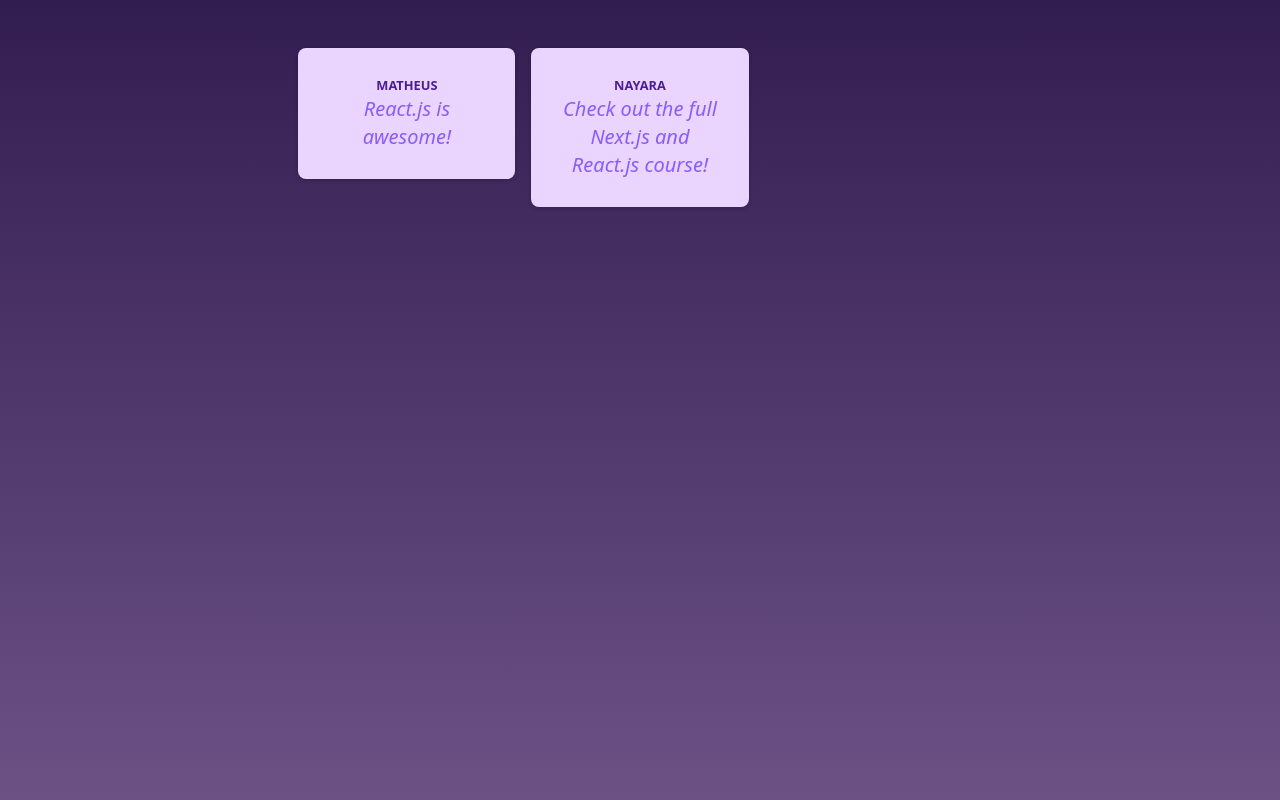
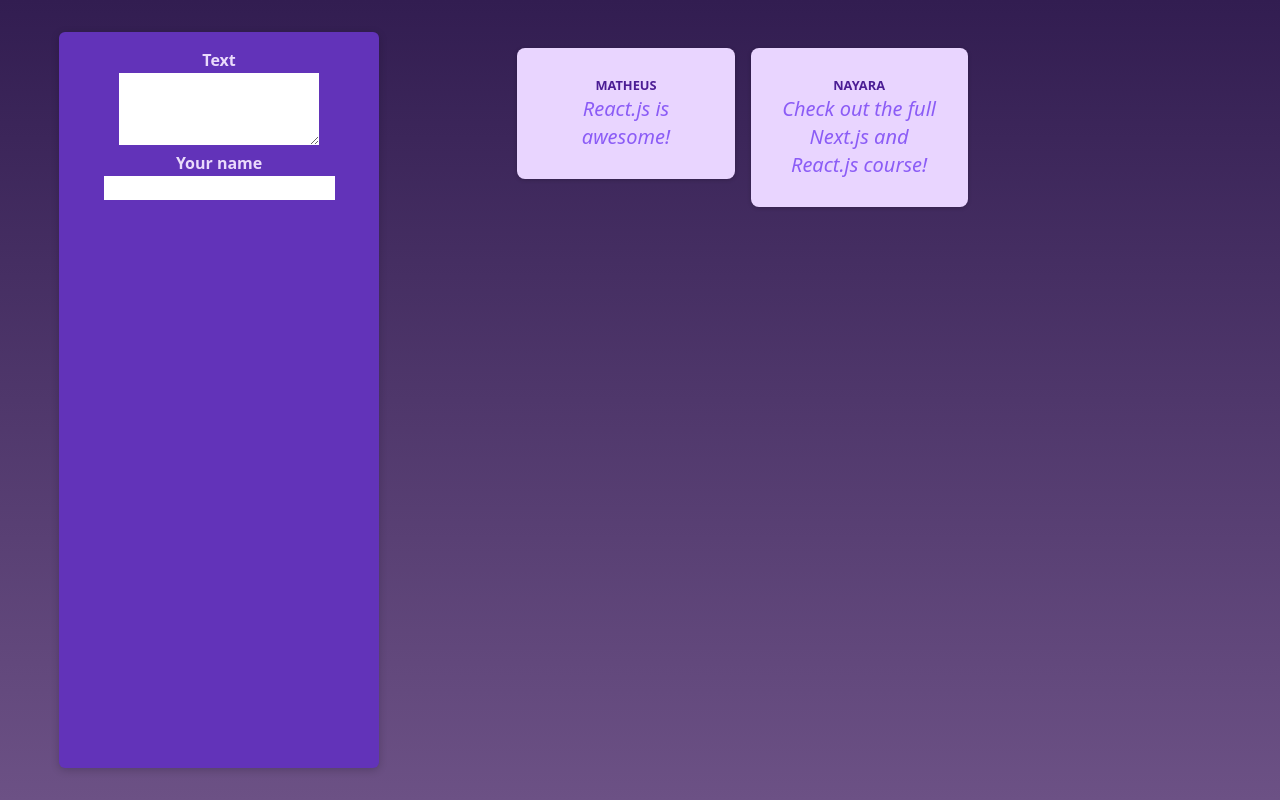
Before and after one commit to 1Maatheus/react-course, a React (Vite) app: page / in a window 1280 px wide. Built offline with nearby package versions, Linux system fonts and the light colour scheme.

Commit message:
adding a new component

```diff
--- /dev/null
+++ b/src/components/NewPost.jsx
@@ -0,0 +1,18 @@
+// eslint-disable-next-line no-unused-vars
+import React from "react";
+import style from "./NewPost.module.css";
+
+export const NewPost = () => {
+  return (
+    <form className={style.form}>
+      <p>
+        <label htmlFor="body">Text</label>
+        <textarea id="body" required rows={3} />
+      </p>
+      <p>
+        <label htmlFor="name">Your name</label>
+        <input type="text" id="name" required />
+      </p>
+    </form>
+  );
+};
--- /dev/null
+++ b/src/components/NewPost.module.css
@@ -0,0 +1,15 @@
+.form {
+  background-color: #6233b9;
+  padding: 1rem;
+  width: 20rem;
+  margin: 2rem auto;
+  border-radius: 6px;
+  box-shadow: 0 2px 8px rgba(0, 0, 0, 0.2);
+}
+
+.form label {
+  display: block;
+  margin-bottom: 0.05rem;
+  color: #eadbfb;
+  font-weight: bold;
+}
--- a/src/components/PostsList.jsx
+++ b/src/components/PostsList.jsx
@@ -1,9 +1,12 @@
 // eslint-disable-next-line no-unused-vars
 import React from "react";
 import { Post } from "./Post";
+import { NewPost } from "./NewPost";
 
 export const PostsList = () => {
   return (
+    <>
+      <NewPost />
       <ul className="max-w-[50rem] my-4 mx-auto py-4 px-0 grid gap-4 grid-cols-[repeat(3,30%)] justify-center">
         <Post author="Matheus" body="React.js is awesome!" />
         <Post
@@ -11,5 +14,6 @@
           body="Check out the full Next.js and React.js course!"
         />
       </ul>
+    </>
   );
 };
```
Lines whose indentation alone changed are shown as unchanged.
